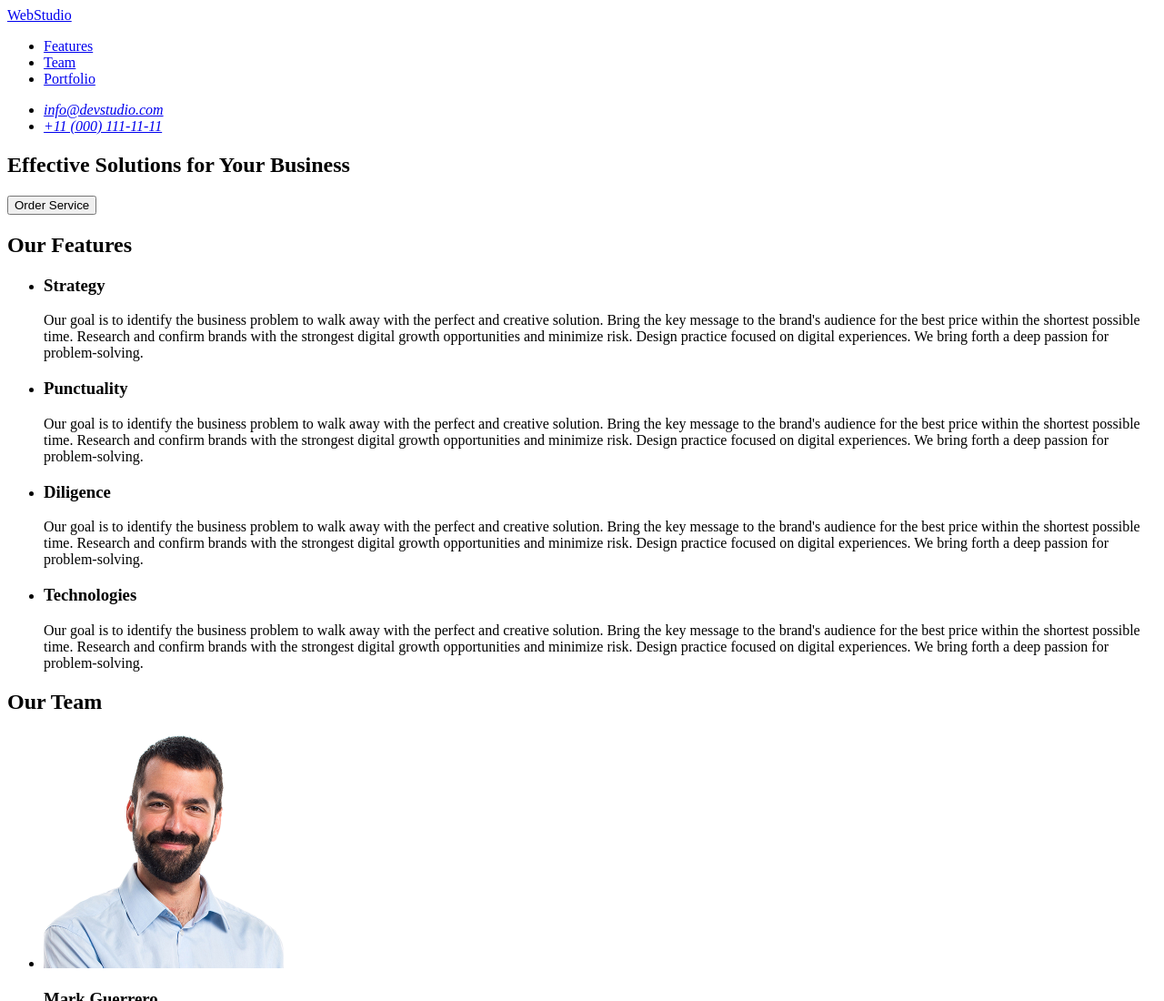
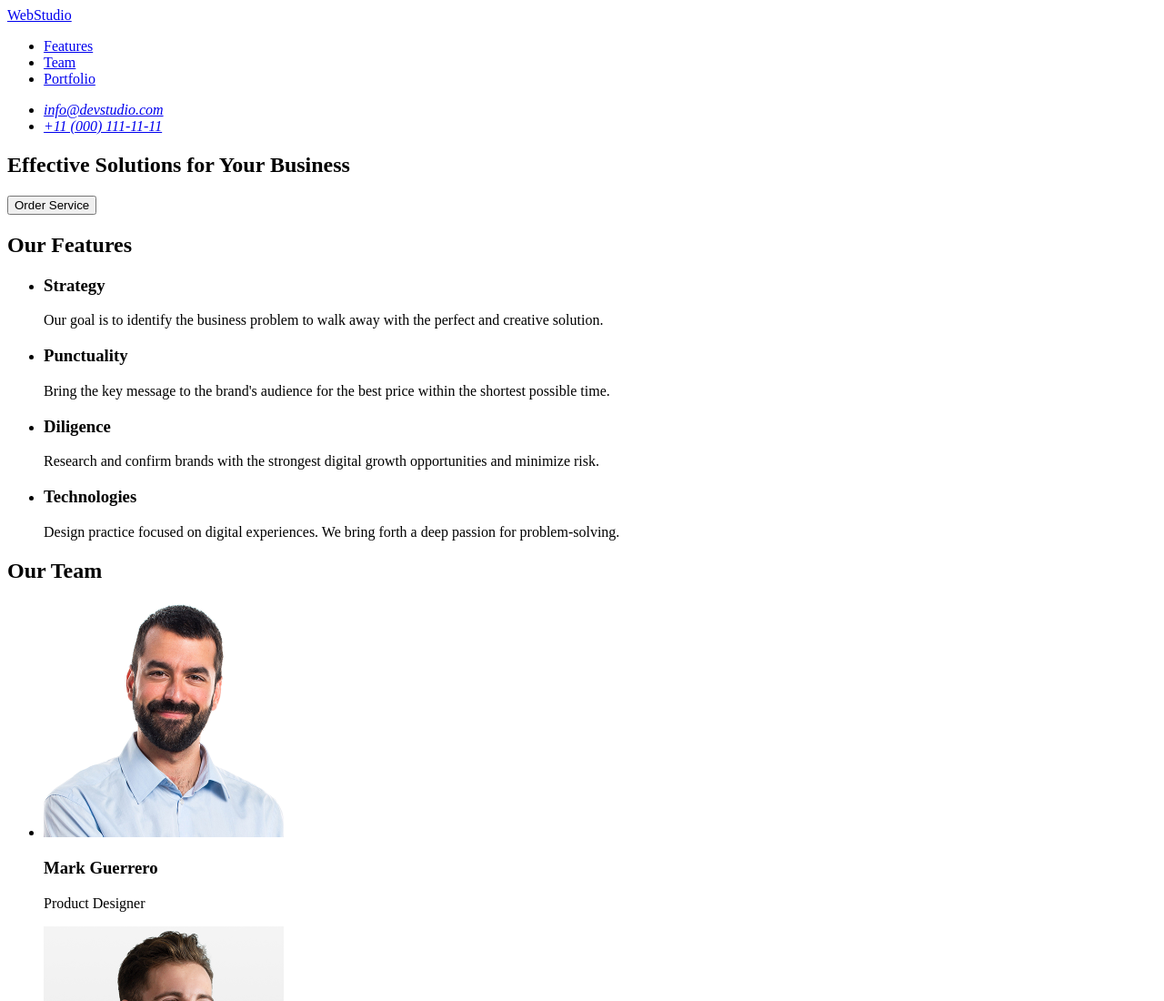
Before and after one commit to ElenaBagriy/goit-markup-hw-01, a plain HTML site: page index.html in a window 1280 px wide. Shown: the top 1100 px of the page at 91% size. Drawn offline with Linux system fonts and the light colour scheme.

Commit message:
fix typos

```diff
--- a/index.html
+++ b/index.html
@@ -34,51 +34,30 @@
             <ul>
                 <li>
                     <h3>Strategy</h3>
-                    <p>Our goal is to identify the business
-                        problem to walk away with the perfect and creative solution.
-                        Bring the key message to the brand's audience for the best price within the shortest
-                        possible
-                        time.
-                        Research and confirm brands with the strongest digital growth opportunities and minimize
-                        risk.
-                        Design practice focused on digital experiences. We bring forth a deep passion for
-                        problem-solving.</p>
+                    <p>
+                        Our goal is to identify the business problem to walk away with the perfect and creative
+                        solution.
+                    </p>
                 </li>
                 <li>
                     <h3>Punctuality</h3>
-                    <p>Our goal is to identify the business
-                        problem to walk away with the perfect and creative solution.
-                        Bring the key message to the brand's audience for the best price within the shortest
-                        possible
+                    <p>
+                        Bring the key message to the brand's audience for the best price within the shortest possible
                         time.
-                        Research and confirm brands with the strongest digital growth opportunities and minimize
-                        risk.
-                        Design practice focused on digital experiences. We bring forth a deep passion for
-                        problem-solving.</p>
+                    </p>
                 </li>
                 <li>
                     <h3>Diligence</h3>
-                    <p>Our goal is to identify the business
-                        problem to walk away with the perfect and creative solution.
-                        Bring the key message to the brand's audience for the best price within the shortest
-                        possible
-                        time.
-                        Research and confirm brands with the strongest digital growth opportunities and minimize
-                        risk.
-                        Design practice focused on digital experiences. We bring forth a deep passion for
-                        problem-solving.</p>
+                    <p>
+                        Research and confirm brands with the strongest digital growth opportunities and minimize risk.
+                    </p>
                 </li>
                 <li>
                     <h3>Technologies</h3>
-                    <p>Our goal is to identify the business
-                        problem to walk away with the perfect and creative solution.
-                        Bring the key message to the brand's audience for the best price within the shortest
-                        possible
-                        time.
-                        Research and confirm brands with the strongest digital growth opportunities and minimize
-                        risk.
+                    <p>
                         Design practice focused on digital experiences. We bring forth a deep passion for
-                        problem-solving.</p>
+                        problem-solving.
+                    </p>
                 </li>
             </ul>
         </section>
```
Also changed, not shown: 2 other files.
